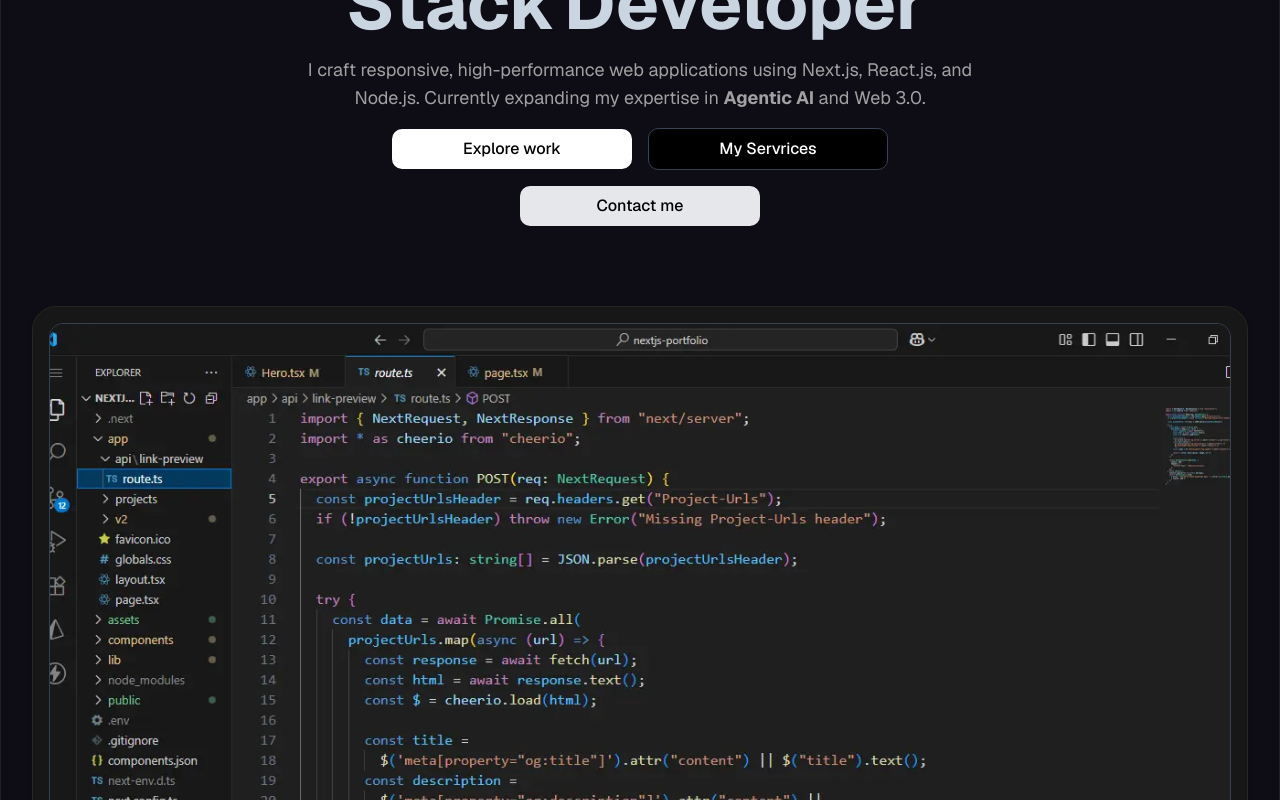
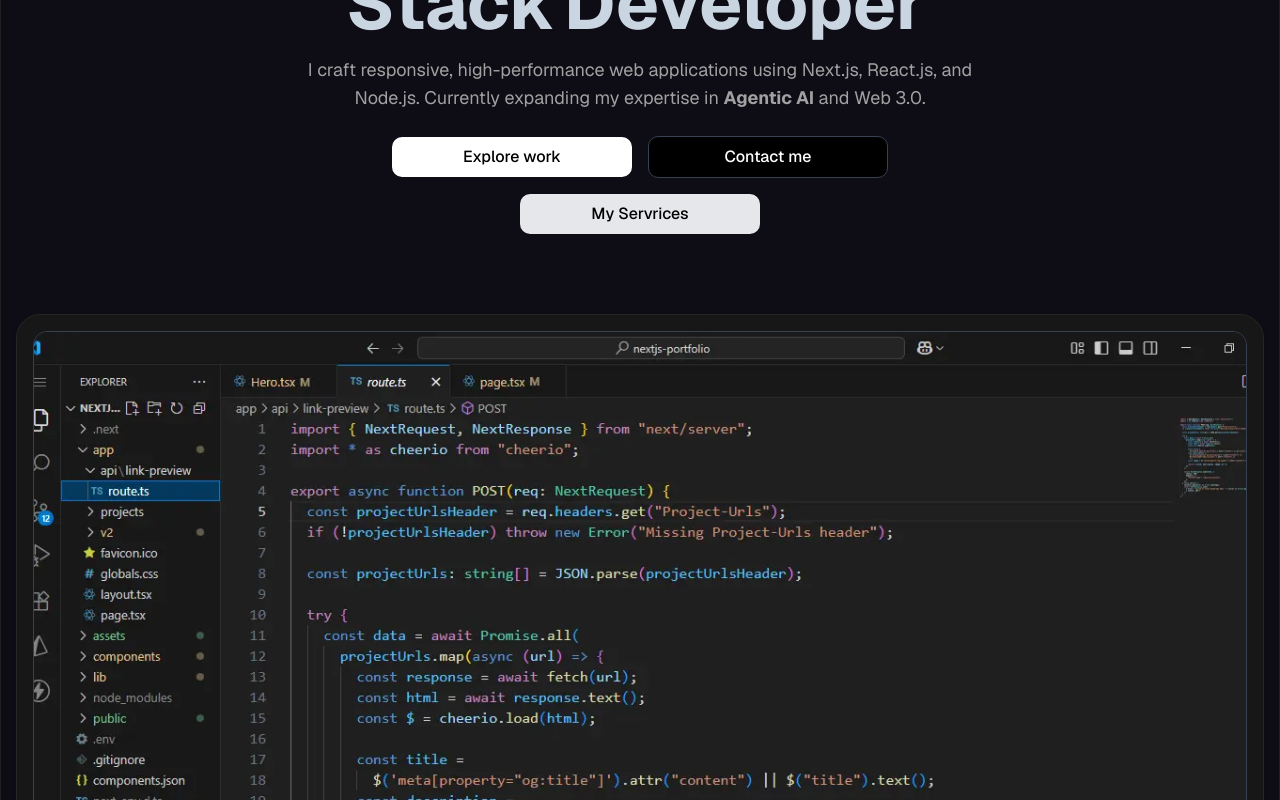
Before and after one commit to AnasAAhmed/nextjs-portfolio, a Next.js app: page /v2 in a window 1280 px wide. Shown: the part 240-1040 px from the top of the page. Built offline with nearby package versions, Linux system fonts and the light colour scheme.

Commit message:
optimizing ui try 4

```diff
--- a/app/v2/page.tsx
+++ b/app/v2/page.tsx
@@ -56,7 +56,7 @@
             <div className="absolute inset-x-0 bottom-0 h-px w-full bg-neutral-200/80 not-light:bg-neutral-800/80">
                 <div className="absolute mx-auto h-px w-40 bg-gradient-to-r from-transparent via-blue-500 to-transparent" />
             </div>
-            <div className="px-4 flex flex-col items-center space-ys-3 py-10 md:py-20 text-center">
+            <div className="flex flex-col items-center space-ys-3 py-10 md:py-20 text-center">
                 <h1 className="sr-only relative mb-4 z-10 mx-auto max-w-4xl text-center text-2xl font-bold text-slate-700 md:text-4xl lg:text-7xl not-light:text-slate-300">
                     Hi I am Anas Ahmed <br /> A Full Stack Developer
                 </h1>
--- a/components/design-components/Hero.tsx
+++ b/components/design-components/Hero.tsx
@@ -58,13 +58,13 @@
             Hire Me
           </Button>
         </div>
-        <div className="relative max-sw-[23rem] mx-auto md:max-w-5xl ">
+        <div className="relative max-sw-[23rem] mx-auto md:max-w-5sxl ">
           <div className="relative z-1 p-1 rounded-2xl bg-[conic-gradient(from_225deg,#FFC876,#79FFF7,#9F53FF,#FF98E2,#FFC876)]">
             <div className="relative bg-[#19142b] rounded-[1rem]">
               <div className="rounded-[0.9rem] overflow-hidden">
                 <Image
                    src="/code.webp"
-                  className="w-full object-cover"
+                  className="w-full aspect-[4/3] sm:aspect-[16/9] object-cover"
                   width={1024}
                   height={490}
                   loading="eager"
--- a/components/design-components/design/hero-ui.tsx
+++ b/components/design-components/design/hero-ui.tsx
@@ -7,7 +7,7 @@
 const UiHero = () => {
     return (
         <>
-            <h1 className="relative z-10 mx-auto max-w-4xl text-center text-2xl font-bold text-slate-700 md:text-4xl lg:text-7xl not-light:text-slate-300">
+            <h1 className="relative z-10 mx-auto max-w-4xl text-center text-3xl font-bold text-slate-700 md:text-5xl lg:text-7xl not-light:text-slate-300">
                 {"Hi, I am Anas Ahmed A Full Stack Developer"
                     .split(" ")
                     .map((word, index) => (
@@ -37,7 +37,7 @@
                     duration: 0.3,
                     delay: 0.8,
                 }}
-                className="relative z-10 mx-auto max-w-2xl py-4 text-center text-lg font-normal text-neutral-600 not-light:text-neutral-400"
+                className="relative z-10 mx-auto max-w-2xl py-4 text-center text-sm sm:text-lg font-normal text-neutral-600 not-light:text-neutral-400"
             >
                 I craft responsive, high-performance web applications using Next.js, React.js, and Node.js.
                 Currently expanding my expertise in <strong>Agentic AI</strong> and Web&nbsp;3.0.
@@ -53,16 +53,16 @@
                     duration: 0.3,
                     delay: 1,
                 }}
-                className="relative z-10 mts-8 flex max-w-lg flex-wrap items-center justify-center gap-4"
+                className="relative z-10 mt-2 flex max-w-lg flex-wrap items-center justify-center gap-4"
             >
                 <Link title='Explore my work' prefetch href={'/projects'} className="w-60 transform rounded-lg bg-black px-6 py-2 font-medium text-white transition-all duration-300 hover:-translate-y-0.5 hover:bg-gray-800 not-light:bg-white not-light:text-black not-light:hover:bg-gray-200">
                     Explore work
                 </Link>
-                <Link title='Explore My Servrices' prefetch href={'#service'} className="w-60 transform rounded-lg border border-gray-300 bg-white px-6 py-2 font-medium text-black transition-all duration-300 hover:-translate-y-0.5 hover:bg-gray-100 not-light:border-gray-700 not-light:bg-black not-light:text-white not-light:hover:bg-gray-900" >
+                <Link title='Contact me at fiverr' href='https://www.fiverr.com/users/anas_ahmed_24' target='_blank' className="w-60 transform rounded-lg border border-gray-300 bg-white px-6 py-2 font-medium text-black transition-all duration-300 hover:-translate-y-0.5 hover:bg-gray-100 not-light:border-gray-700 not-light:bg-black not-light:text-white not-light:hover:bg-gray-900" >
+                    Contact me
+                </Link>
+                <Link title='Explore My Servrices' prefetch href={'#service'} className="max-sm:hidden w-60 transform rounded-lg bg-slate-800 px-6 py-2 font-medium text-white transition-all duration-300 hover:-translate-y-0.5 hover:bg-gray-800 not-light:bg-gray-200 not-light:text-black not-light:hover:bg-gray-400">
                     My Servrices
-                </Link>
-                <Link href='https://www.fiverr.com/users/anas_ahmed_24' target='_blank' className="w-60 transform rounded-lg bg-slate-800 px-6 py-2 font-medium text-white transition-all duration-300 hover:-translate-y-0.5 hover:bg-gray-800 not-light:bg-gray-200 not-light:text-black not-light:hover:bg-gray-400">
-                    Contact me
                 </Link>
             </motion.div>
             <motion.div
@@ -78,15 +78,15 @@
                     duration: 0.3,
                     delay: 1.2,
                 }}
-                className="relative z-10 mt-20 rounded-3xl border border-neutral-200 bg-neutral-100 p-4 shadow-md not-light:border-neutral-800 not-light:bg-neutral-900"
+                className="relative z-10 mt-10 sm:mt-20 rounded-3xl border border-neutral-200 bg-neutral-100 p-2 sm:p-4 shadow-md not-light:border-neutral-800 not-light:bg-neutral-900"
             >
-                <div className="w-full overflow-hidden rounded-xl border border-gray-300 not-light:border-gray-700">
+                <div className=" w-full overflow-hidden rounded-xl border border-gray-300 not-light:border-gray-700">
                     <Image
                         src="/code2.webp"
                         alt="Landing page preview"
-                        className="aspect-[16/9] h-auto w-full object-cover"
-                        height={1000}
-                        width={1000}
+                        className="aspect-[4/4] sm:aspect-[16/9] w-full max-h-[46rem] object-cover"
+                        height={1300}
+                        width={1300}
                     />
                 </div>
             </motion.div>
```
